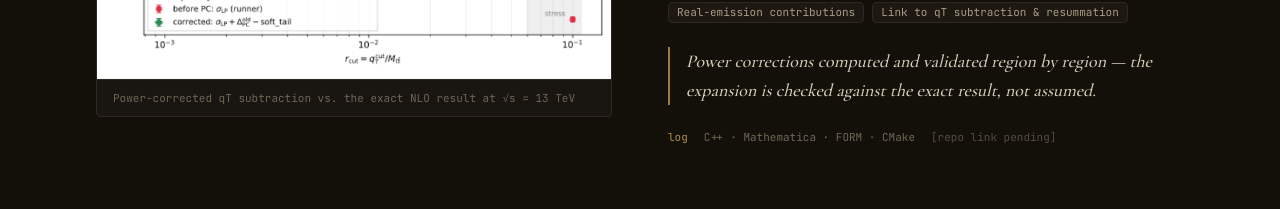
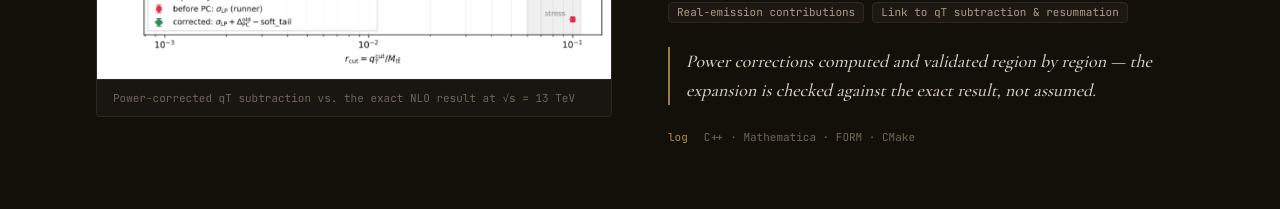
Before and after one commit to mahdihoumanii/myportfolio, a React (Vite) app: page / in a window 1280 px wide. Shown: the part 7200-7409 px from the top of the page. Built offline with nearby package versions, Linux system fonts and the light colour scheme; a web font is replaced by a local one.

Commit message:
Add physics games and polish Feynman strip visuals

```diff
--- a/src/components/ProjectCard.tsx
+++ b/src/components/ProjectCard.tsx
@@ -31,10 +31,14 @@ export default function ProjectCard({ project, index, serial, visual }: ProjectC
           <p className="font-mono text-xs tracking-[0.2em] text-faint uppercase">
             <span className="text-accent">{serial}</span> · {project.domain}
           </p>
+
           <h3 className="mt-4 font-serif text-2xl font-semibold tracking-tight text-fg sm:text-[2rem] sm:leading-tight">
             {project.title}
           </h3>
-          <p className="mt-4 text-[15px] leading-relaxed text-muted">{project.summary}</p>
+
+          <p className="mt-4 text-[15px] leading-relaxed text-muted">
+            {project.summary}
+          </p>
 
           <div className="mt-5 flex flex-wrap gap-2">
             {project.points.map((pt) => (
@@ -49,14 +53,16 @@ export default function ProjectCard({ project, index, serial, visual }: ProjectC
           <div className="mt-6 flex flex-wrap items-center gap-x-4 gap-y-2 font-mono text-[11px] text-faint">
             <span className="text-accent/80">log</span>
             <span>{project.stack.join(' · ')}</span>
-            {project.github ? (
-              <a href={project.github} target="_blank" rel="noreferrer" className="text-accent hover:underline">
+
+            {project.github && (
+              <a
+                href={project.github}
+                target="_blank"
+                rel="noreferrer"
+                className="text-accent hover:underline"
+              >
                 source ↗
               </a>
-            ) : (
-              <span className="text-faint/70" title="Add the repository URL in src/data/projects.ts">
-                [repo link pending]
-              </span>
             )}
           </div>
         </div>
@@ -68,7 +74,9 @@ export default function ProjectCard({ project, index, serial, visual }: ProjectC
             <FigureSlot figure={project.figure} />
           ) : (
             <div className="grid-bg flex aspect-[16/10] items-center justify-center rounded-sm border border-line bg-ink-2">
-              <p className="font-mono text-xs text-faint">{project.domain.toLowerCase()}</p>
+              <p className="font-mono text-xs text-faint">
+                {project.domain.toLowerCase()}
+              </p>
             </div>
           )}
         </div>
```
